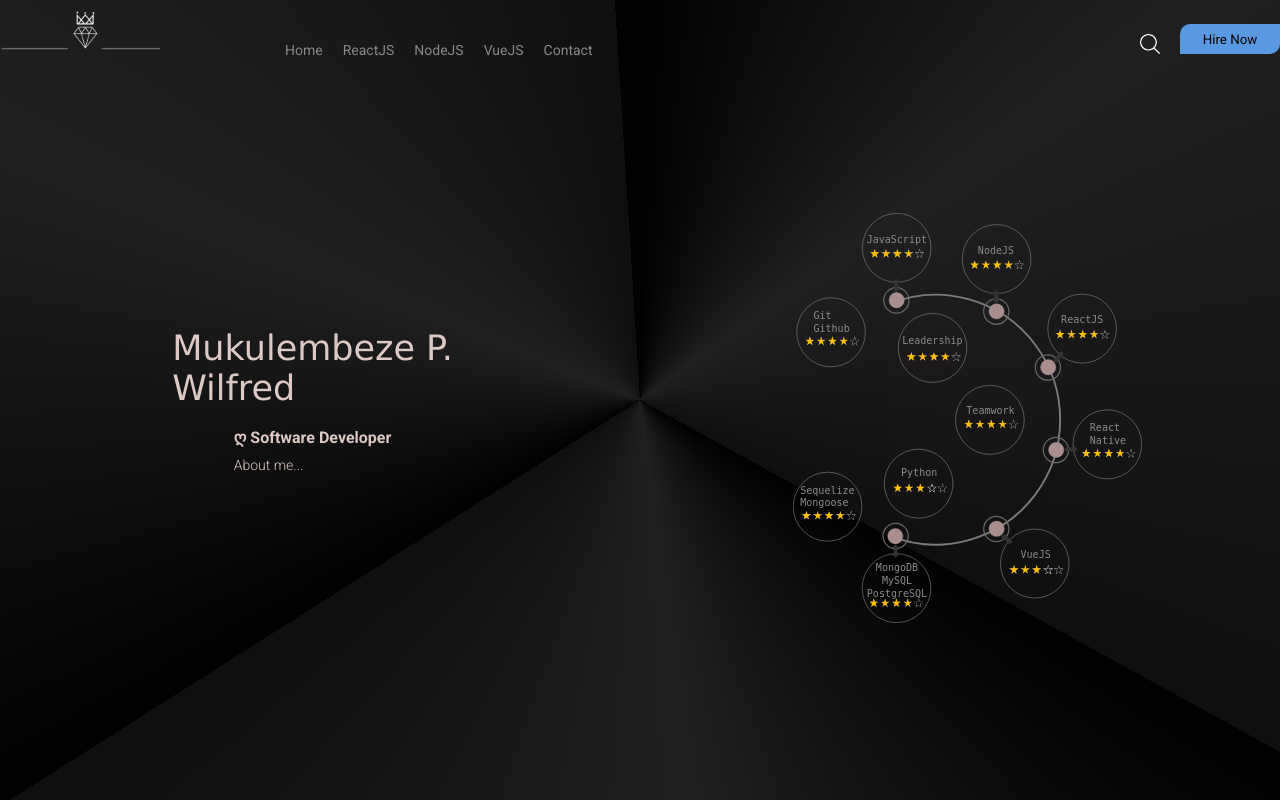
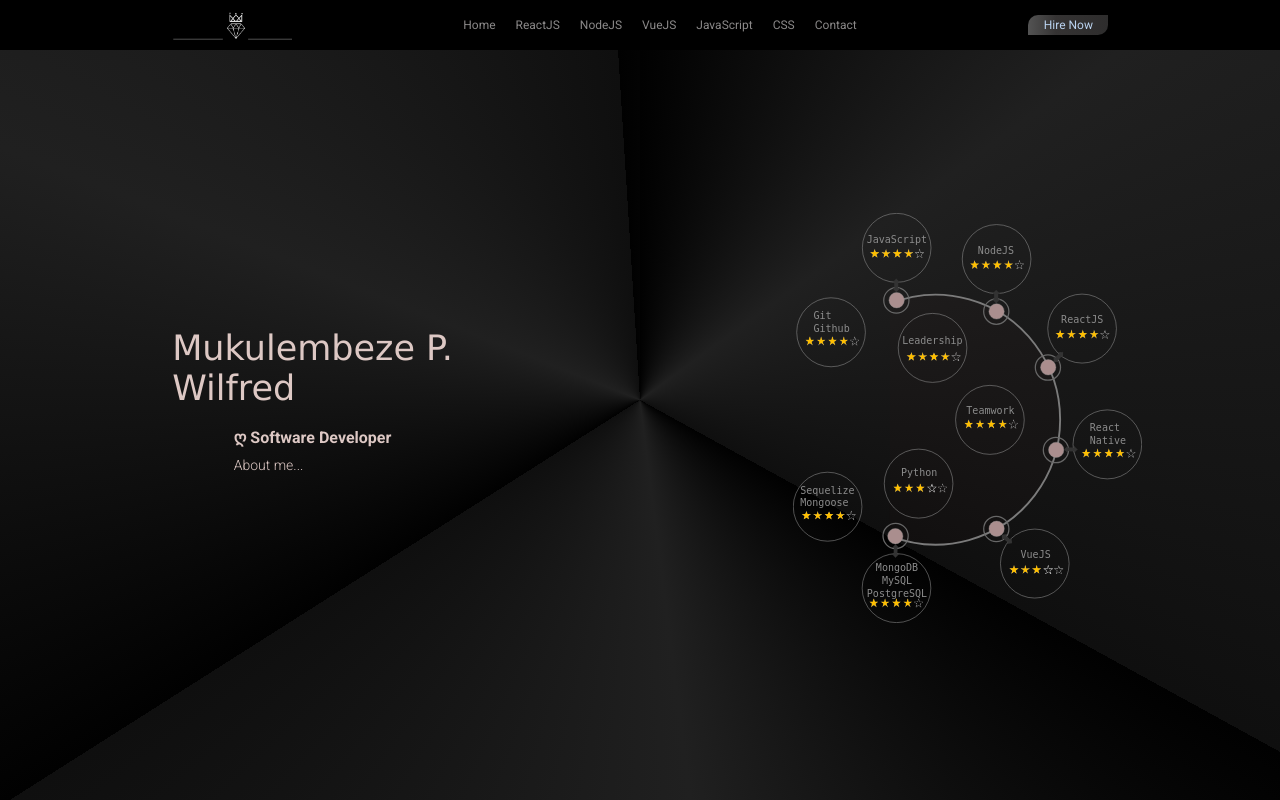
Before and after one commit to mukulembezewil/wilmukulembezeportfo, a React (Vite) app: page / in a window 1280 px wide. Built offline with nearby package versions, Linux system fonts and the light colour scheme.

Commit message:
Edit navbar container

```diff
--- a/src/components/Navbar.jsx
+++ b/src/components/Navbar.jsx
@@ -1,66 +1,47 @@
 import styled from 'styled-components';
 
-const Section = styled.div`
-	display: flex;
-	justify-content: center;
-`;
-
 const Container = styled.div`
+	background-color: black;
 	position: fixed;
+	height: 50px;
 	width: 100%;
 	display: flex;
-	justify-content: space-between;
+	justify-content: space-evenly;
 	align-items: center;
 `;
 
 const Links = styled.div`
 	display: flex;
-	align-items: center;
-	gap: 50px;
-`;
-
-const Icons = styled.div`
-	display: flex;
-	align-items: center;
-	gap: 20px;
+	/* align-items: center; */
+	/* gap: 50px; */
 `;
 
 const Logo = styled.img`
-	width: 160px;
+	width: 120px;
 `;
 
 const List = styled.ul`
 	display: flex;
 	gap: 20px;
 	list-style: none;
-	padding-top: 42px;
-	padding-left: 75px;
+	/* padding-top: 42px; */
+	/* padding-left: 75px; */
 	color: #8a8888;
-	font-size: 14px;
+	font-size: 12px;
 `;
 
 const ListItem = styled.li`
 	cursor: pointer;
 `;
 
-const Icon = styled.img`
-	padding-top: 30px;
-	width: 20px;
-	cursor: pointer;
-`;
-
 const Button = styled.button`
-	margin-top: 20px;
-	width: 100px;
-	height: 30px;
-	background: #5899e2;
-	/* background: rgb(218, 165, 32);
-	background: linear-gradient(
-		90deg,
-		rgba(218, 165, 32, 1) 0%,
-		rgba(242, 215, 31, 1) 35%,
-		rgba(237, 149, 26, 1) 100%
-	); */
+	/* margin-top: 20px; */
+	width: 80px;
+	height: 20px;
+	font-size: 12px;
+	color: #bad3f0;
+	background: rgb(218, 165, 32);
+	background: linear-gradient(90deg, #535353 0%, #353333 35%, #2e2d2d 100%);
 	border: none;
 	border-radius: 10px 0px 10px 0px;
 	cursor: pointer;
@@ -68,24 +49,24 @@ const Button = styled.button`
 
 const Navbar = () => {
 	return (
-		<Section>
+		// <Section>
 		<Container>
+			<Logo src="./img/logo.png" />
 			<Links>
-					<Logo src="./img/logo.png" />
 				<List>
 					<ListItem>Home</ListItem>
 					<ListItem>ReactJS</ListItem>
 					<ListItem>NodeJS</ListItem>
 					<ListItem>VueJS</ListItem>
+					<ListItem>JavaScript</ListItem>
+					<ListItem>CSS</ListItem>
 					<ListItem>Contact</ListItem>
 				</List>
 			</Links>
-				<Icons>
-					<Icon src="./img/search.png" />
 			<Button>Hire Now</Button>
-				</Icons>
+			{/* <Icons></Icons> */}
 		</Container>
-		</Section>
+		// </Section>
 	);
 };
 export default Navbar;
```
Lines whose indentation alone changed are shown as unchanged.
